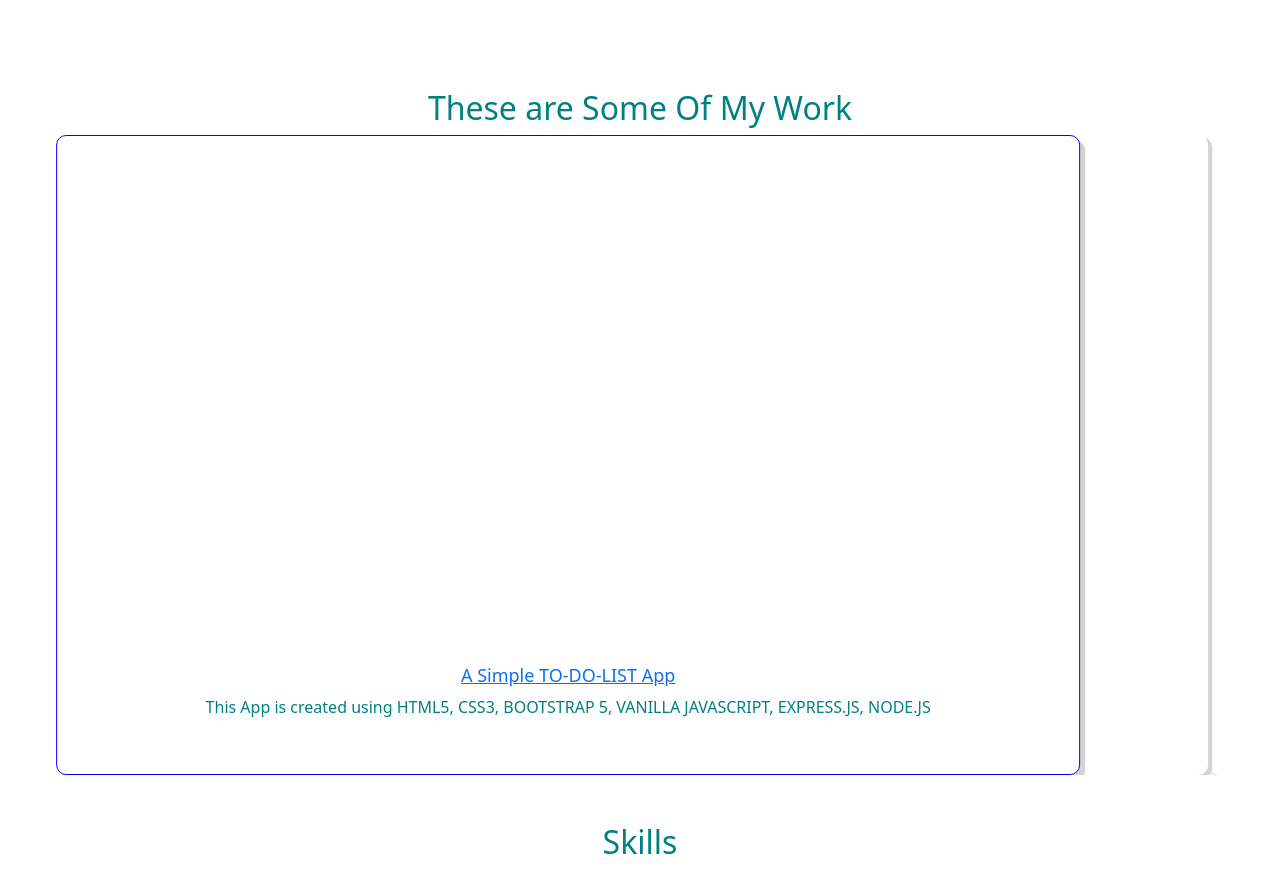
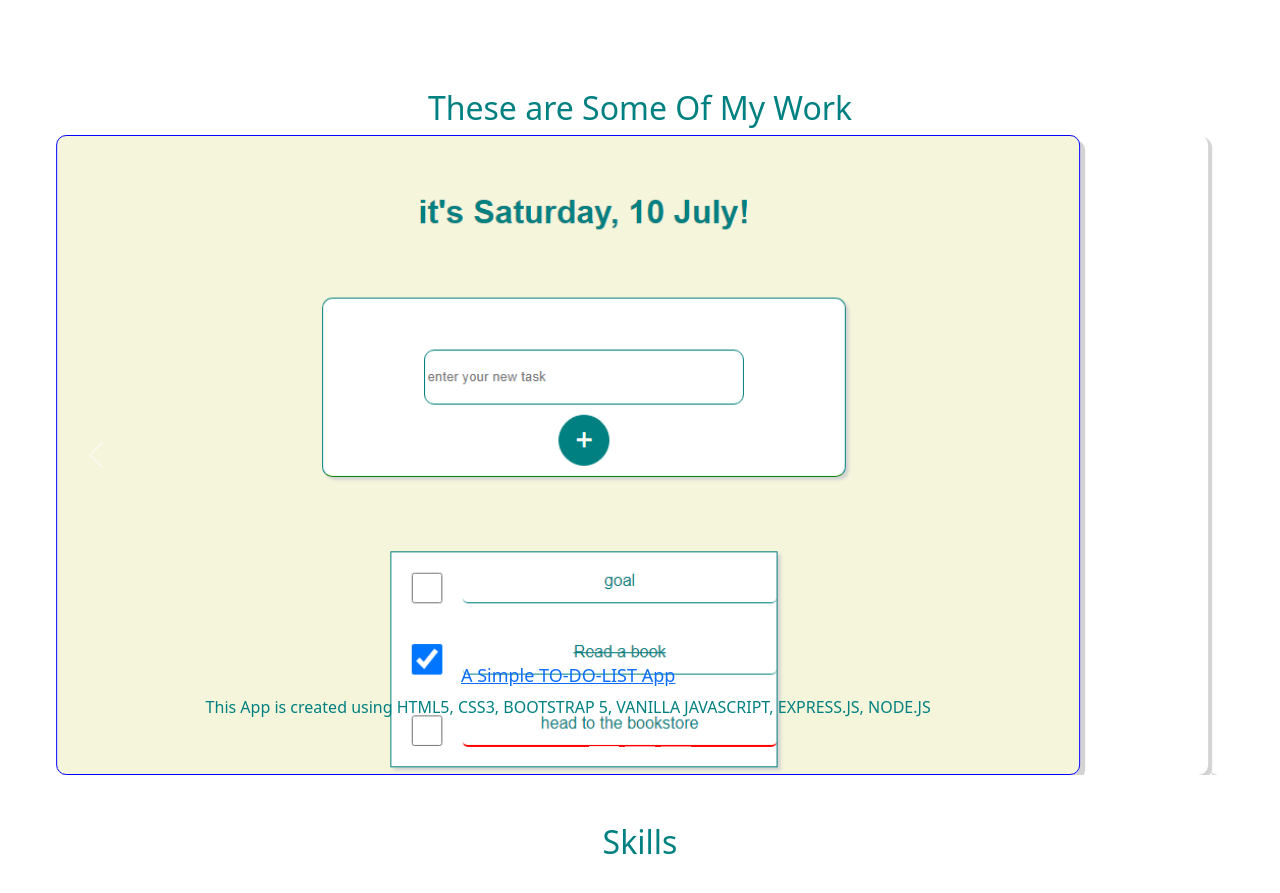
Before and after one commit to greattt33/portfolio, a plain HTML site: page index.html in a window 1280 px wide. Shown: the part 1380-2273 px from the top of the page. Drawn offline with nearby package versions, Linux system fonts and the light colour scheme.

Commit message:
Update main.css

```diff
--- a/main.css
+++ b/main.css
@@ -173,7 +173,9 @@ a{
 	border:1px lightgray;
 }
 #inner-card-1{
-	background-image:("porfolio/Screenshot (2).png");
+	background-image:url("Screenshot (2).png");
+	background-position:center;
+	background-size:cover;
 	width:80vw;
 	height:50vw;
 	border-radius:10px;
```
